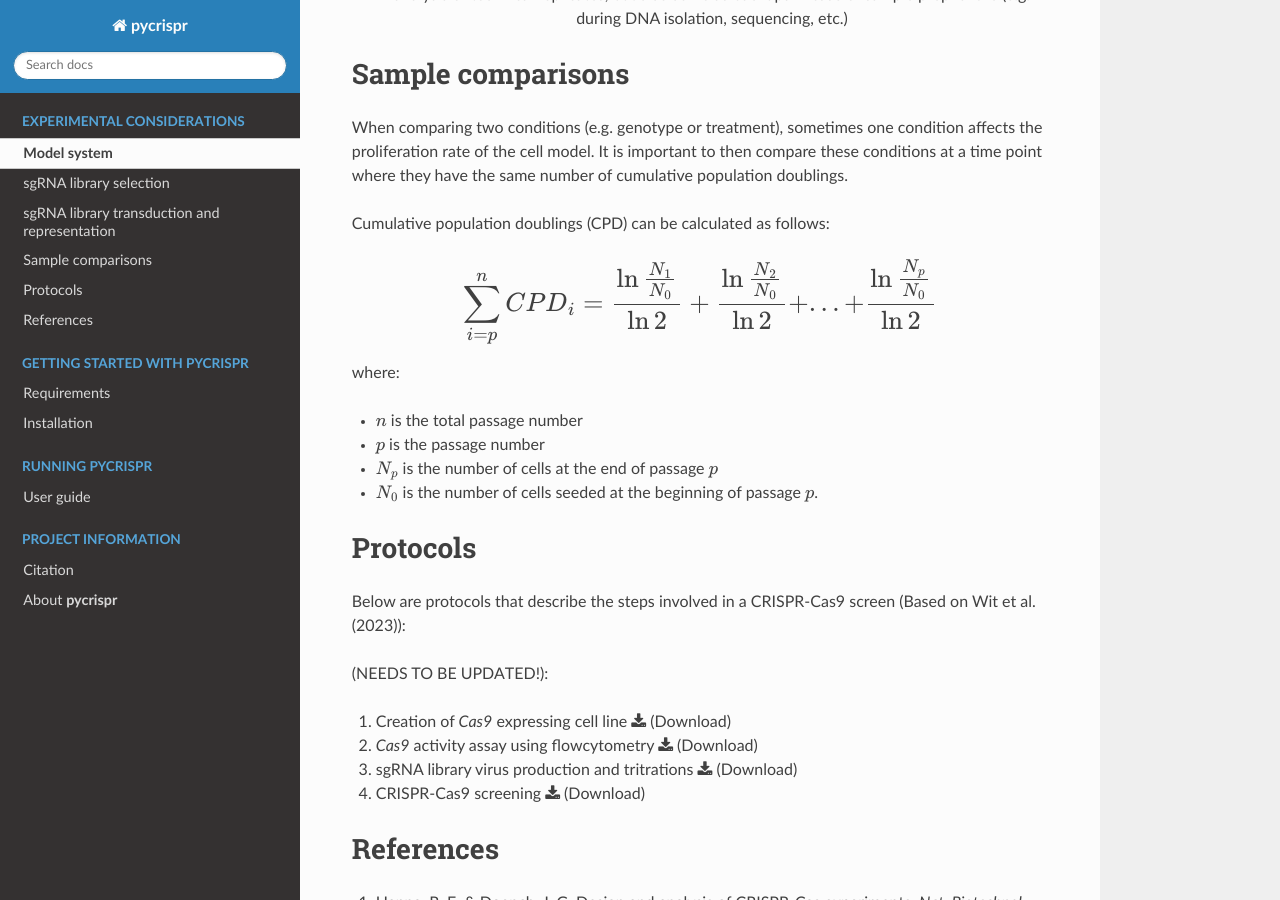
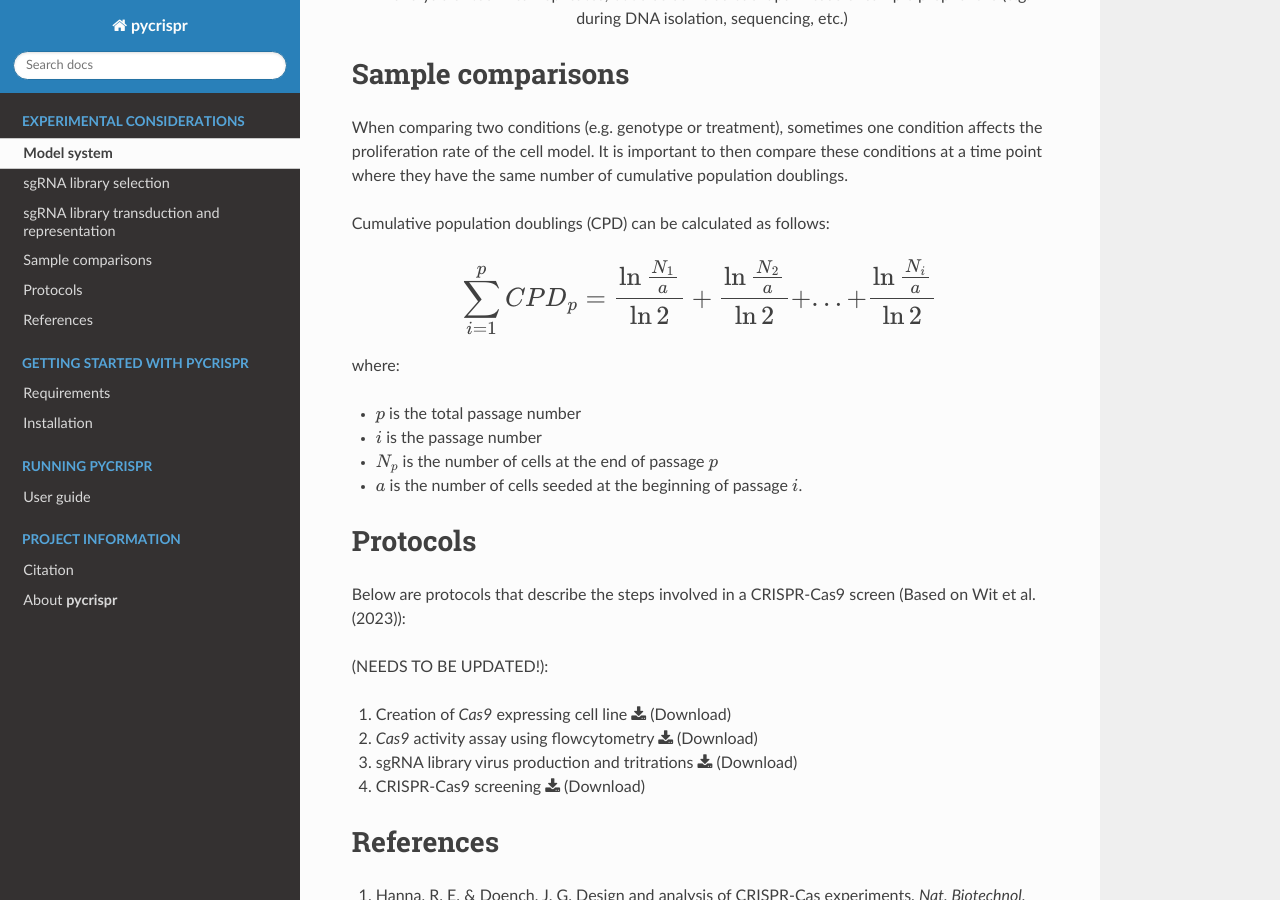
Before and after one commit to niekwit/pycrispr, a Sphinx documentation site: the page built from docs/source/experiment/experiment.rst, in a window 1280 px wide and 900 px high, scrolled down 2195 px. Built offline with Sphinx 7.4.7 and the Read the Docs theme 2.0.0, drawn with Linux system fonts in a browser that asks for light colours.

Commit message:
updated CPD formula

```diff
--- a/docs/source/experiment/experiment.rst
+++ b/docs/source/experiment/experiment.rst
@@ -79,14 +79,14 @@ When comparing two conditions (e.g. genotype or treatment), sometimes one condit
 Cumulative population doublings (CPD) can be calculated as follows:
 
 .. math::
-    \Large{\displaystyle\sum_{i=p}^n CPD_i = \frac{\ln \frac{N_1}{N_0}}{\ln 2} + \frac{\ln \frac{N_2}{N_0}}{\ln 2} + ... + \frac{\ln \frac{N_p}{N_0}}{\ln 2}}
+    \Large{\displaystyle\sum_{i=1}^p CPD_p = \frac{\ln \frac{N_1}{a}}{\ln 2} + \frac{\ln \frac{N_2}{a}}{\ln 2} + ... + \frac{\ln \frac{N_i}{a}}{\ln 2}}
 
 where:
 
-* :math:`n` is the total passage number
-* :math:`p` is the passage number
+* :math:`p` is the total passage number
+* :math:`i` is the passage number
 * :math:`N_p` is the number of cells at the end of passage :math:`p`
-* :math:`N_0` is the number of cells seeded at the beginning of passage :math:`p`.
+* :math:`a` is the number of cells seeded at the beginning of passage :math:`i`.
 
 
 Protocols
```
